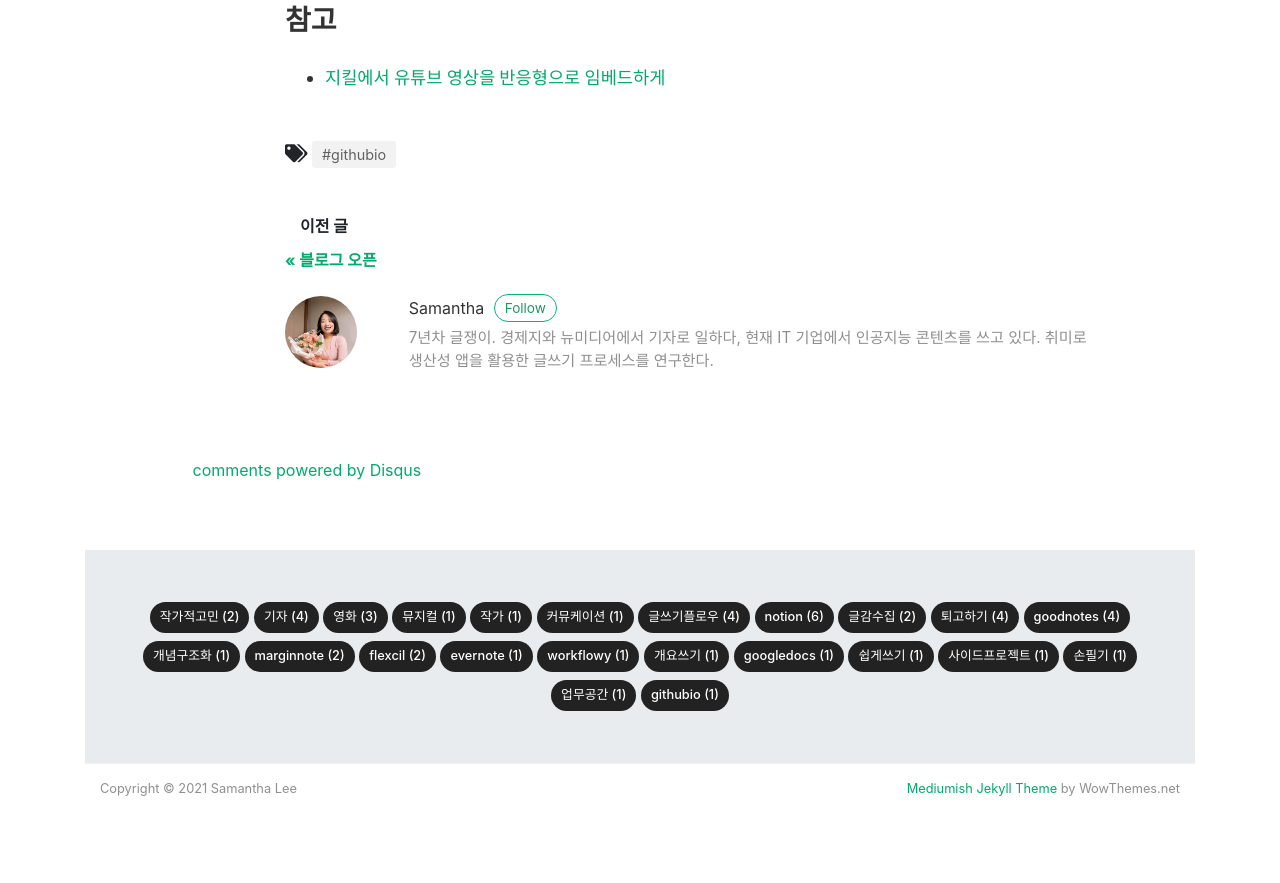
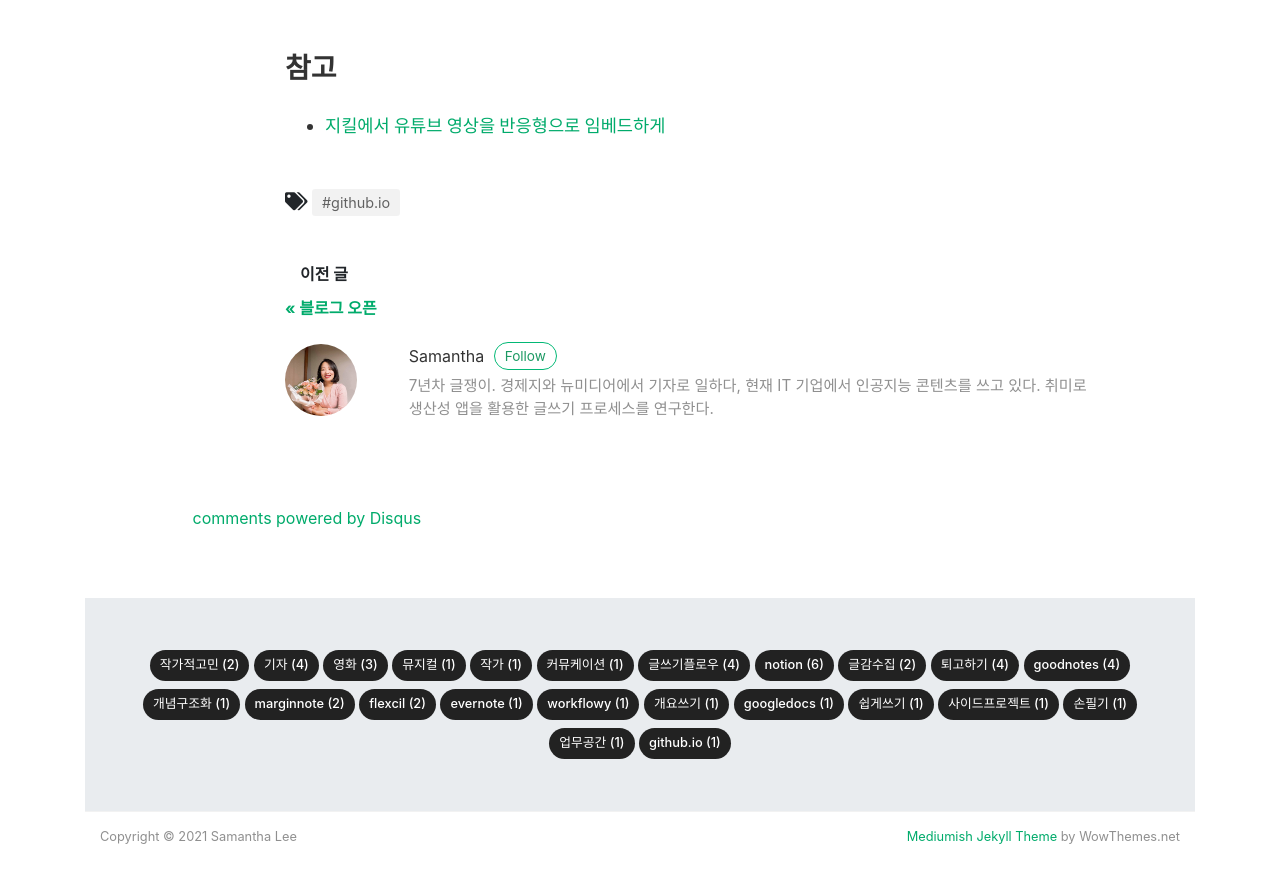
Before and after one commit to samantha-writer/samantha-writer.github.io, a Jekyll site: the page built from _posts/2021-01-13-210113.md, in a window 1280 px wide and 1400 px high, scrolled down 1059 px, cut to the strip 479-1362 px from the top of the window. Built offline with Jekyll 4.4.1, drawn with Linux system fonts in a browser that asks for light colours; nearby versions of some CDN libraries; comment, search, counter and statistics services are not loaded.

Commit message:
210113 수정

````diff
--- a/_posts/2021-01-13-210113.md
+++ b/_posts/2021-01-13-210113.md
@@ -3,7 +3,7 @@ layout: post
 title: 반응형 웹에 동작하는 유튜브 영상 삽입하기
 date: 2021-01-13
 author: samantha
-tags: [ githubio ]
+tags: [ github.io ]
 image: assets/images/inpost/210113_000.jpg
 description: markdown 문법으로 작성된 파일에는 html의 'iframe' 코드가 동작하지 않았다.
 featured: false
@@ -19,7 +19,9 @@ hidden: false
 ### 해결 순서
 
 - `_includes` 디렉토리에 '`youtube.html`' 추가하기(상세 코드는 링크 참고)
+
 - `assets/css` 디렉토리에 있는 `main.css`파일에 스타일 코드 추가하기(상세 코드는 링크 참고)
+
 - 유뷰트 링크 [https://youtu.be/](https://youtu.be/뒤쪽)``뒤쪽부분``만 포스팅 파일에 입력
 
 ```markdown
````
